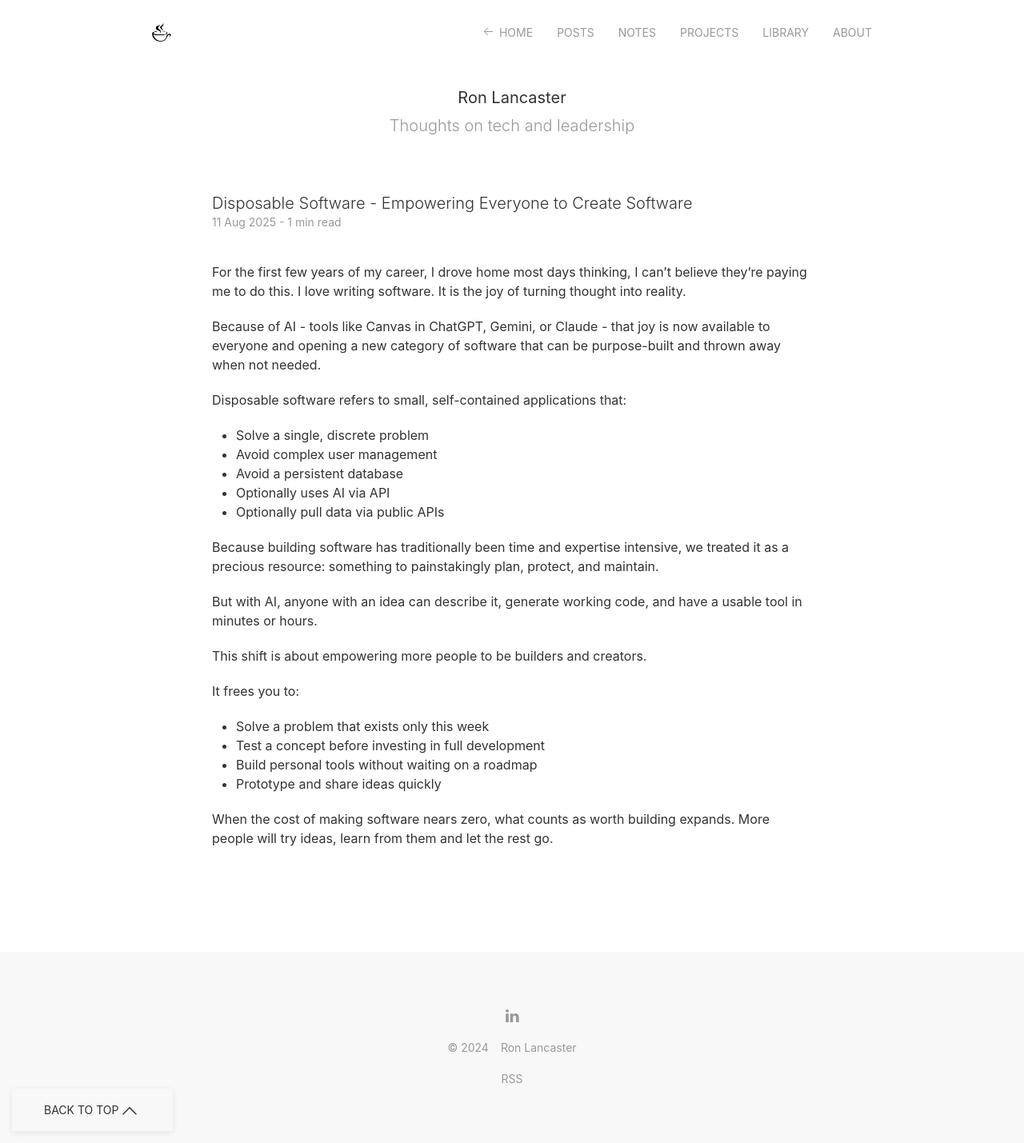
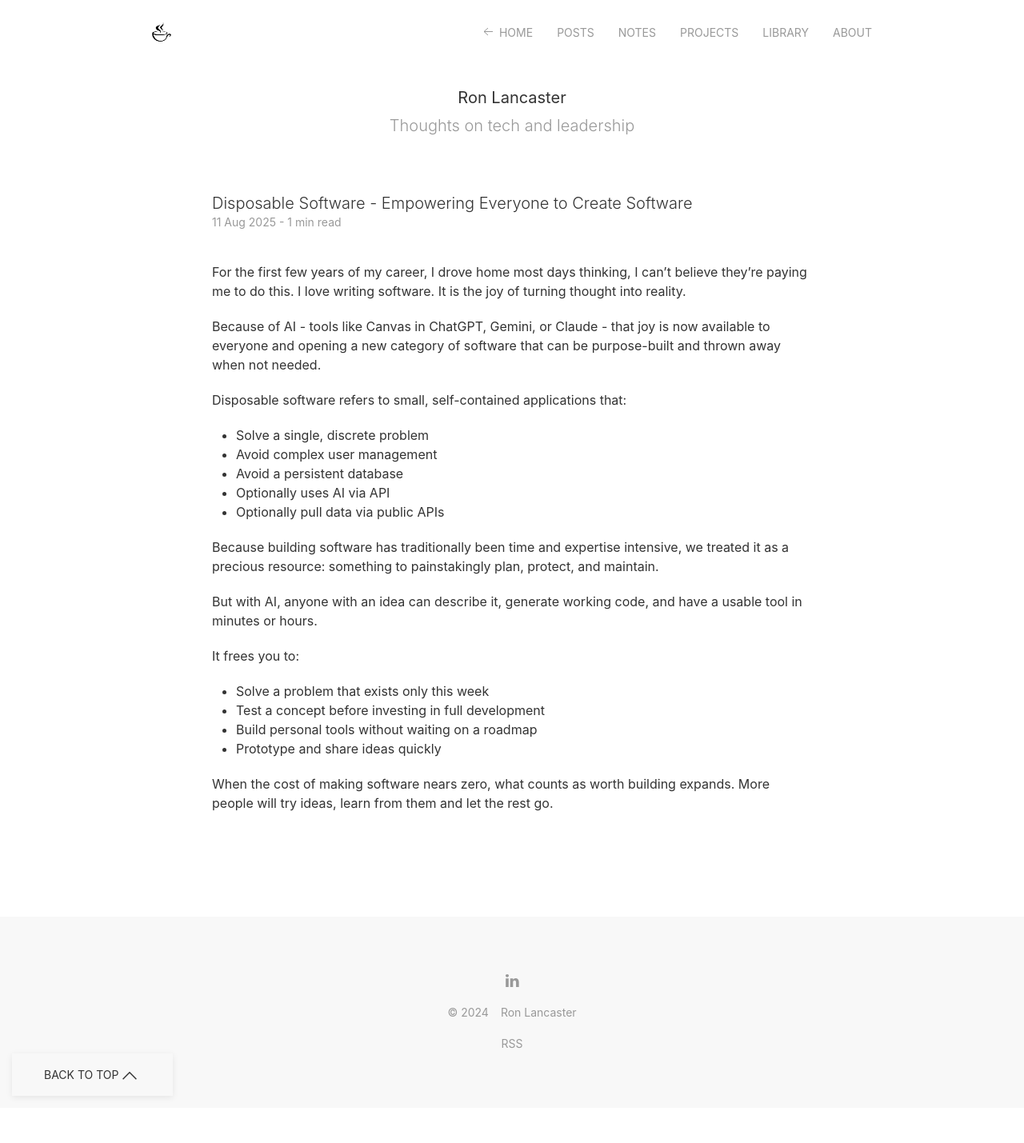
Before and after one commit to nyvyn/nyvyn.github.io, a Jekyll site: the page built from _posts/2025-08-11-disposable-software.markdown, in a window 1280 px wide. Shown: the whole page at 80% size. Built offline with Jekyll 4.4.1, drawn with Linux system fonts in a browser that asks for light colours; nearby versions of some CDN libraries; after the commit the page ends 1385 px from its top, so only the background shows below that.

```diff
--- a/_posts/2025-08-11-disposable-software.markdown
+++ b/_posts/2025-08-11-disposable-software.markdown
@@ -20,8 +20,6 @@
 
 But with AI, anyone with an idea can describe it, generate working code, and have a usable tool in minutes or hours.
 
-This shift is about empowering more people to be builders and creators.
-
 It frees you to:
 
 * Solve a problem that exists only this week
```
